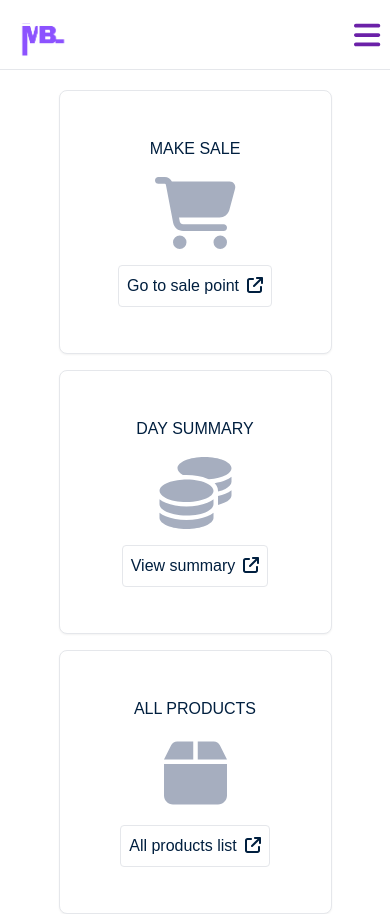
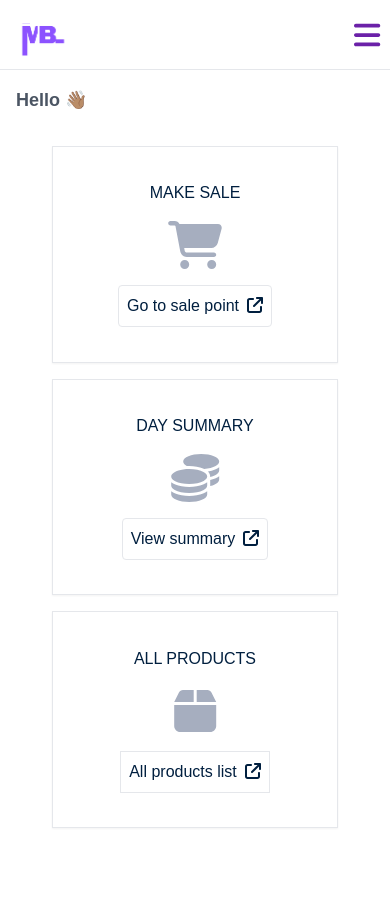
Before and after one commit to CHIGODI/BusinessManager, a Next.js app in the folder mybiz-frontend/: page /user/dashboard in a window 390 px wide. After the commit the page ends 844 px from the top, so only its background shows below. Built offline with nearby package versions, Linux system fonts and the light colour scheme; no server answers.

Commit message:
Refactor UserDashboard and SettingsPage layout for improved responsiveness and user experience; enhance Tailwind CSS styles for better design consistency

```diff
--- a/mybiz-frontend/app/user/dashboard/page.js
+++ b/mybiz-frontend/app/user/dashboard/page.js
@@ -1,28 +1,38 @@
+'use client';
 import SideNav from '../../sharedComponents/SideNav';
 import Link from 'next/link';
 import NavBar from '../../sharedComponents/NavBar';
 import { FontAwesomeIcon } from "@fortawesome/react-fontawesome";
 import { faCartShopping, faArrowUpRightFromSquare, faCoins, faBox } from "@fortawesome/free-solid-svg-icons";
+import { useSession } from 'next-auth/react';
 
 
 function UserDashboard() {
+    const { data: session, status } = useSession();
+    console.log(session);
+
+    if(status === 'loading') return null;
+
     return (
-        <div className="h-screen box-border">
+        <div className="h-screen">
             <NavBar />
-            <div className="flex flex-row w-full h-screen justify-center">
+            <div className="relative flex flex-row w-full h-[calc(100vh-70px)]">
                 <SideNav />
-                <main className='w-[80%] pr-[5%] pl-[5%] pt-[5%]
-                                flex flex-col lg:flex-row
-                                lg:flex-wrap gap-4'
-                >
+                <main className="w-[100%] md:w-[80%] md:px-[2%] md:py-[2%] h-full flex flex-col gap-4">
+                    {/* welcome message */}
+                    <div className="flex justify-between items-center">
+                        <h2 className="font-bold text-lg text-gray-600 pt-4 pl-4">Hello 👋🏽</h2>
+                    </div>
+                    {/* action cards */}
+                    <div className="h-full overflow-y-scroll flex flex-col gap-4  items-center lg:items-start lg:flex-row lg:flex-wrap p-4 md:p-0">
                         <div className='cards flex flex-col justify-center'>
                             <h5 className='text-center text-[#001F3F]'>
                                 MAKE SALE
                             </h5>
-                        <FontAwesomeIcon className='text-7xl mt-4 text-[#A6AEBF]' icon={faCartShopping} />
+                            <FontAwesomeIcon className='text-5xl md:text-7xl mt-4 text-[#A6AEBF]' icon={faCartShopping} />
                             <Link href='/user/dashboard/sale' className='flex items-center justify-center'>
                                 <button className='border text-[#001F3F]
-                                                rounded p-2 mt-4 hover:bg-gray-200'
+                                                rounded p-2 mt-4 hover:bg-gray-100'
                                 >
                                     Go to sale point
                                     <FontAwesomeIcon className='ml-2' icon={faArrowUpRightFromSquare} />
@@ -33,10 +43,10 @@ function UserDashboard() {
                             <h5 className='text-center text-[#001F3F]'>
                                 DAY SUMMARY
                             </h5>
-                        <FontAwesomeIcon className='text-7xl mt-4 text-[#A6AEBF]' icon={faCoins} />
+                            <FontAwesomeIcon className='text-5xl md:text-7xl mt-4 text-[#A6AEBF]' icon={faCoins} />
                             <Link href='#' className='flex items-center justify-center'>
                                 <button className='border text-[#001F3F]
-                                               rounded p-2 mt-4 hover:bg-gray-200'
+                                            rounded p-2 mt-4 hover:bg-gray-100'
                                 >
                                     View summary
                                     <FontAwesomeIcon className='ml-2' icon={faArrowUpRightFromSquare} />
@@ -47,15 +57,16 @@ function UserDashboard() {
                             <h5 className='text-center text-[#001F3F]'>
                                 ALL PRODUCTS
                             </h5>
-                        <FontAwesomeIcon className='text-7xl mt-4 text-[#A6AEBF]' icon={faBox} />
+                            <FontAwesomeIcon className='text-5xl md:text-7xl mt-4 text-[#A6AEBF]' icon={faBox} />
                             <Link href='/products' className='flex items-center justify-center'>
                                 <button className='border text-[#001F3F]
-                                            rounded p-2 mt-4 hover:bg-gray-200'
+                                            p-2 mt-4 hover:bg-gray-100'
                                 >
                                     All products list
                                     <FontAwesomeIcon className='ml-2' icon={faArrowUpRightFromSquare} />
                                 </button>
                             </Link>
+                        </div>
                     </div>
                 </main>
             </div>
--- a/mybiz-frontend/app/user/settings/page.js
+++ b/mybiz-frontend/app/user/settings/page.js
@@ -5,11 +5,19 @@ const SettingsPage = () => {
     return (
             <div className="h-screen">
                 <NavBar />
-                <div className="relative flex flex-row w-full h-full">
+            <div className="relative flex flex-row w-full h-[calc(100vh-70px)]">
                     <SideNav />
-                    <div className="w-[80%] px-[2%] py-[2%]
-                                h-full flex flex-col gap-4">
-                        <p>Settings Page</p>
+                    <div className="w-full md:w-[80%] px-[2%] py-[2%]
+                                h-full flex flex-col gap-4 bg-yellow-400">
+                        <div className="flex justify-between items-center">
+                            <h2 className="font-bold text-lg text-gray-600 pt-4 pl-4">All Sales</h2>
+                        </div>
+                        <div className="border h-full shadow-sm overflow-y-scroll scrollbar-hidden scrollbar-thumb-rounded-full
+                                        scrollbar-track-rounded scrollbar-thumb-gray-400 scrollbar-track-gray-300 bg-white">
+                            <div className="flex flex-row">
+                                <p>My Details</p>
+                            </div>
+                        </div>
                     </div>
                 </div>
             </div>
--- a/mybiz-frontend/tailwind.config.js
+++ b/mybiz-frontend/tailwind.config.js
@@ -24,10 +24,10 @@ module.exports = {
     function ({ addComponents }) {
       addComponents({
         '.links': {
-          '@apply text-[#001F3F] text-base w-[90%] ml-[2%] my-4 p-4 rounded-lg transition duration-300 ease-in-out': {},
+          '@apply text-[#001F3F] text-base w-[90%] ml-[2%] my-4 p-4 transition duration-300 ease-in-out': {},
         },
         '.cards': {
-          '@apply bg-white rounded-lg p-6 h-[40%] w-[100%] border shadow-sm lg:w-[30%]': {},
+          '@apply bg-white p-6 h-[50%] md:h-[50%] w-[80%] border shadow-sm lg:w-[30%]': {},
         },
       });
     },
```
Lines whose indentation alone changed are shown as unchanged.
